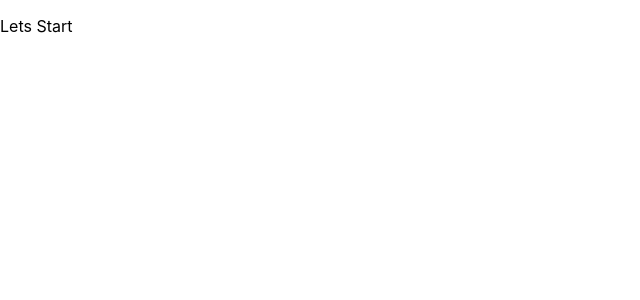
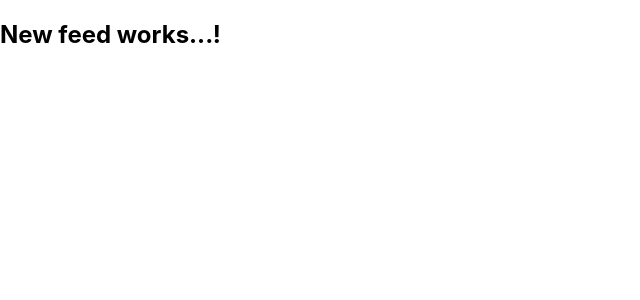
Before and after one commit to MehmetKaldirim/messages-frontend, a React (Create React App) app: page /feeds/new in a window 1280 px wide. Shown: the top 300 px of the page, without its empty margins (0-640 px from the left). Built offline with nearby package versions, Linux system fonts and the light colour scheme.

Commit message:
first routes added

```diff
--- a/package.json
+++ b/package.json
@@ -8,6 +8,7 @@
     "@testing-library/user-event": "^13.5.0",
     "react": "^18.3.1",
     "react-dom": "^18.3.1",
+    "react-router-dom": "5.3.4",
     "react-scripts": "5.0.1",
     "web-vitals": "^2.1.4"
   },
--- a/src/App.js
+++ b/src/App.js
@@ -1,9 +1,29 @@
-function App() {
+import React from "react";
+
+import {
+  BrowserRouter as Router,
+  Route,
+  Redirect,
+  Switch,
+} from "react-router-dom";
+
+import Users from "./users/pages/Users";
+import NewFeed from "./feeds/pages/NewFeed";
+
+const App = () => {
   return (
-    <div className="App">
-      <p>Lets Start</p>
-    </div>
+    <Router>
+      <Switch>
+        <Route path="/" exact>
+          <Users />
+        </Route>
+        <Route path="/feeds/new" exact>
+          <NewFeed />
+        </Route>
+        <Redirect to="/" />
+      </Switch>
+    </Router>
   );
-}
+};
 
 export default App;
--- /dev/null
+++ b/src/feeds/pages/NewFeed.js
@@ -0,0 +1,7 @@
+import React from "react";
+
+const NewFeed = () => {
+  return <h2>New feed works...!</h2>;
+};
+
+export default NewFeed;
--- /dev/null
+++ b/src/users/pages/Users.js
@@ -0,0 +1,7 @@
+import React from "react";
+
+const Users = () => {
+  return <h2>Users Works</h2>;
+};
+
+export default Users;
```
Also changed, not shown: 2 other files (tests, documents, lock files or other folders).
